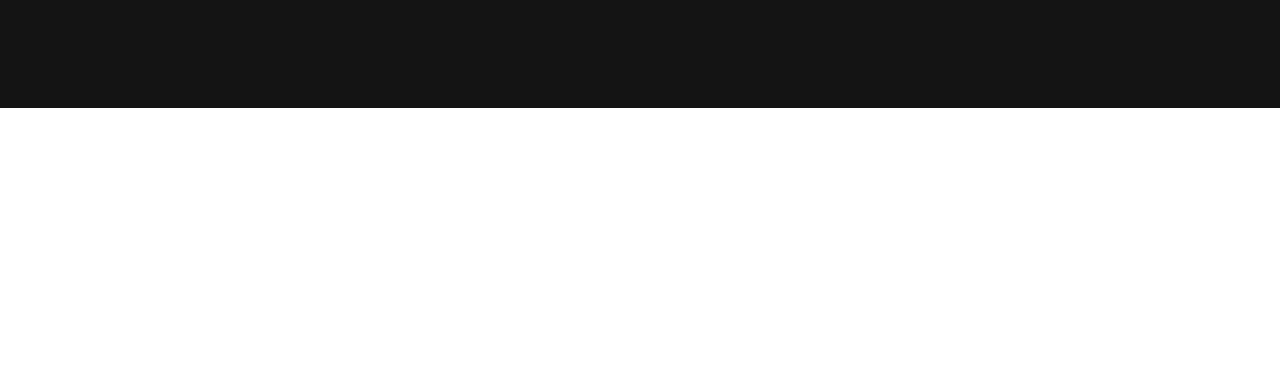
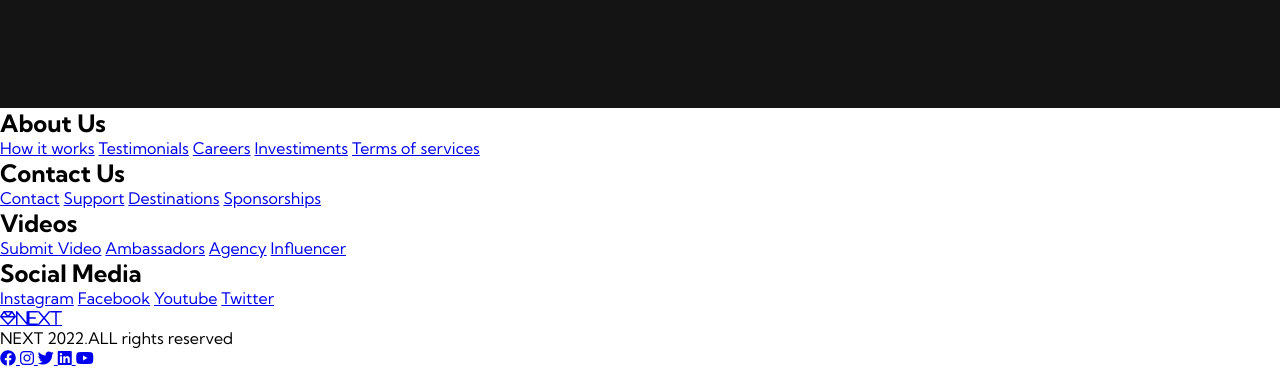
Before and after one commit to oshri1997/NEXT, a plain HTML site: page index.html in a window 1280 px wide. Shown: the part 1492-1860 px from the top of the page. Before the commit the page ends 1600 px from the top, so only its background shows below. Drawn offline with Linux system fonts and the light colour scheme.

Commit message:
created footer section

```diff
--- a/index.html
+++ b/index.html
@@ -76,5 +76,70 @@
       </div>
     </div>
     <!--End Services Section -->
+    <!--Start Fotter Section -->
+
+    <div class="footer__container">
+      <div class="footer__links">
+        <div class="footer__links--wrapper">
+          <div class="footer__links--items">
+            <h2>About Us</h2>
+            <a href="/">How it works</a>
+            <a href="/">Testimonials</a>
+            <a href="/">Careers</a>
+            <a href="/">Investiments</a>
+            <a href="/">Terms of services</a>
+          </div>
+          <div class="footer__links--items">
+            <h2>Contact Us</h2>
+            <a href="/">Contact</a>
+            <a href="/">Support</a>
+            <a href="/">Destinations</a>
+            <a href="/">Sponsorships</a>
+          </div>
+        </div>
+        <div class="footer__links--wrapper">
+          <div class="footer__links--items">
+            <h2>Videos</h2>
+            <a href="/">Submit Video</a>
+            <a href="/">Ambassadors</a>
+            <a href="/">Agency</a>
+            <a href="/">Influencer</a>
+          </div>
+          <div class="footer__links--items">
+            <h2>Social Media</h2>
+            <a href="/">Instagram</a>
+            <a href="/">Facebook</a>
+            <a href="/">Youtube</a>
+            <a href="/">Twitter</a>
+          </div>
+        </div>
+      </div>
+      <div class="social__media">
+        <div class="social__media-wrap">
+          <div class="footer__logo">
+            <a href="/" id="footer__logo" class="fa-regular fa-gem">NEXT</a>
+          </div>
+          <p class="website__right">NEXT 2022.ALL rights reserved</p>
+          <div class="social__icons">
+            <a href="/" class="social--link" target="_blank">
+              <i class="fab fa-facebook"></i>
+            </a>
+            <a href="/" class="social--link" target="_blank">
+              <i class="fab fa-instagram"></i>
+            </a>
+            <a href="/" class="social--link" target="_blank">
+              <i class="fab fa-twitter"></i>
+            </a>
+            <a href="/" class="social--link" target="_blank">
+              <i class="fab fa-linkedin"></i>
+            </a>
+            <a href="/" class="social--link" target="_blank">
+              <i class="fab fa-youtube"></i>
+            </a>
+          </div>
+        </div>
+      </div>
+    </div>
+    <!--End Fotter Section -->
   </body>
 </html>
```
